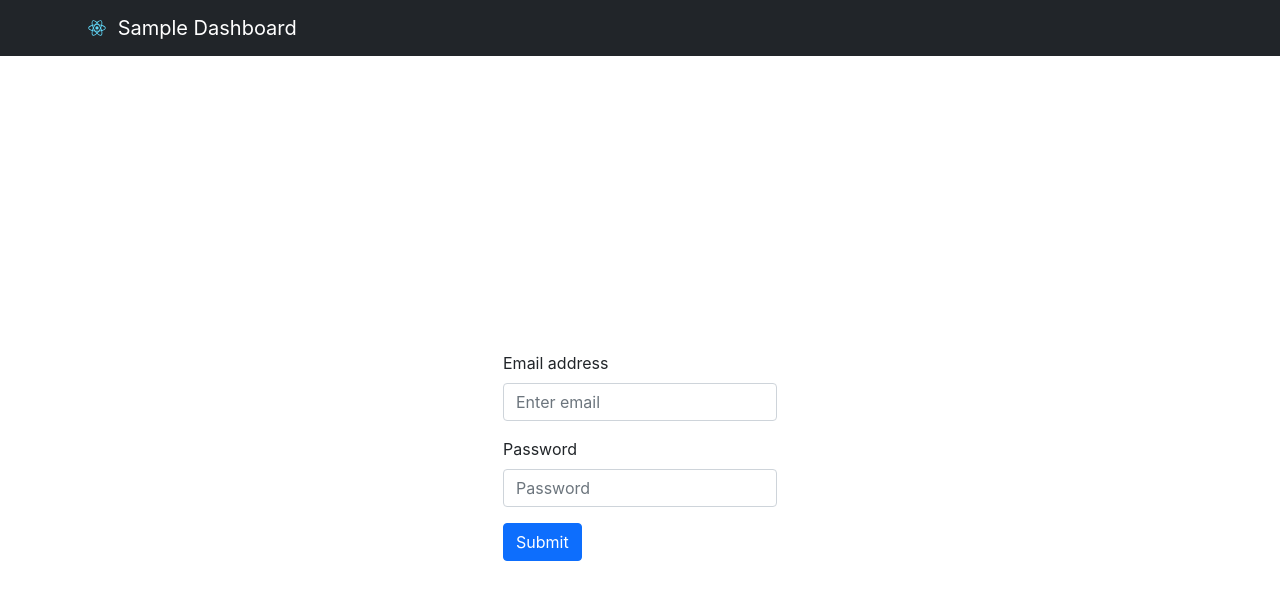
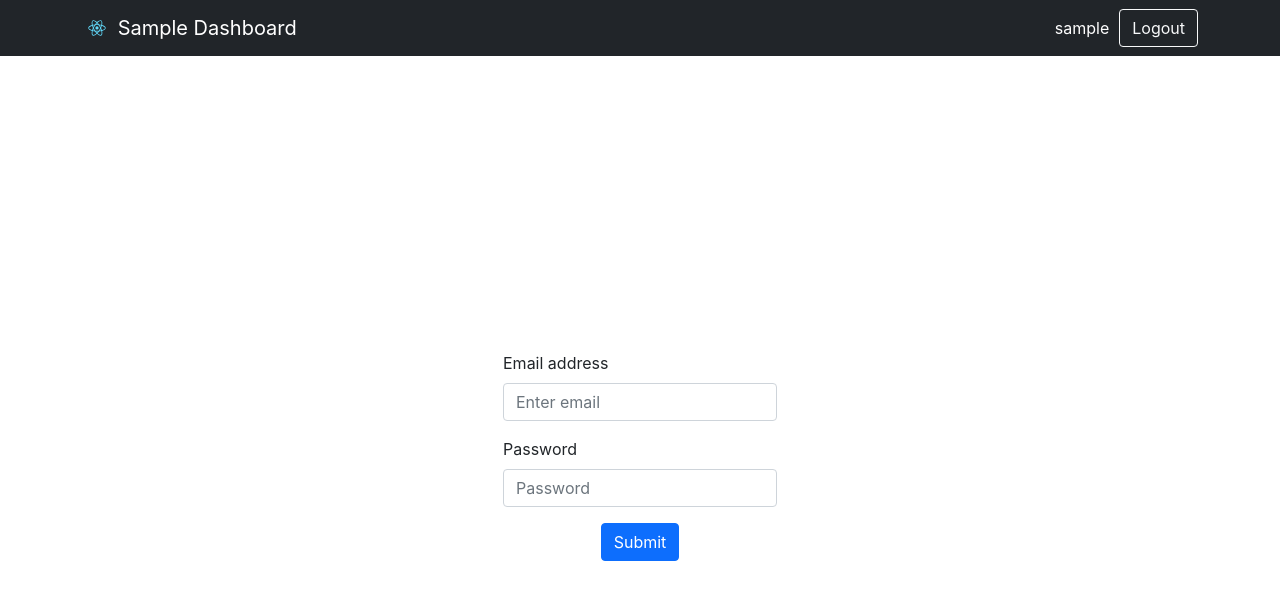
Before and after one commit to RahulParmarRP/react-simple-dashboard, a React (Create React App) app: page / in a window 1280 px wide. Shown: the top 600 px of the page. Built offline with nearby package versions, Linux system fonts and the light colour scheme; sample sign-in values are in the browser's storage.

Commit message:
code format

```diff
--- a/src/App.css
+++ b/src/App.css
@@ -1,5 +1,15 @@
 .login-form-wrapper .row {
   height: 100vh;
+}
+
+.user-info {
+  display: flex;
+  align-items: center;
+}
+
+.loggedin-username {
+  color: #fff;
+  margin-right: 10px;
 }
 
 .login-form-wrapper .col {
@@ -7,3 +17,9 @@
   justify-content: center;
   align-items: center;
 }
+.login-form {
+  display: flex;
+  justify-content: center;
+  align-items: center;
+  flex-direction: column;
+}
--- a/src/App.js
+++ b/src/App.js
@@ -1,6 +1,6 @@
 import "./App.css";
 import Login from "./pages/Login";
-import { Routes, Route, Navigate } from "react-router-dom";
+import { Routes, Route } from "react-router-dom";
 import Dashboard from "./pages/Dashboard";
 import Container from "react-bootstrap/Container";
 import { PrivateRoute } from "./components/PrivateRoute";
--- a/src/components/NavbarHeader/index.jsx
+++ b/src/components/NavbarHeader/index.jsx
@@ -4,7 +4,7 @@ import Container from "react-bootstrap/Container";
 import { useNavigate } from "react-router";
 import { getCurrentUser } from "../../utils";
 export const NavbarHeader = () => {
-  const currentUser = getCurrentUser;
+  const currentUser = getCurrentUser();
   const navigate = useNavigate();
   const handleLogout = () => {
     localStorage.removeItem("user");
@@ -13,7 +13,7 @@ export const NavbarHeader = () => {
   return (
     <Navbar bg="dark" variant="dark">
       <Container>
-        <Navbar.Brand href="#home">
+        <Navbar.Brand href="/">
           <img
             alt=""
             src="/logo.svg"
@@ -23,7 +23,10 @@ export const NavbarHeader = () => {
           />{" "}
           Sample Dashboard
         </Navbar.Brand>
-        {currentUser && <div>Hello {currentUser.username}</div>}
+        <div className="user-info">
+          {currentUser && (
+            <div className="loggedin-username mr-2">{currentUser.username}</div>
+          )}
           {currentUser && (
             <button
               className="btn btn-outline-light"
@@ -32,6 +35,7 @@ export const NavbarHeader = () => {
               Logout
             </button>
           )}
+        </div>
       </Container>
     </Navbar>
   );
--- a/src/components/PrivateRoute/index.jsx
+++ b/src/components/PrivateRoute/index.jsx
@@ -3,14 +3,8 @@ import { Navigate, Outlet } from "react-router-dom";
 import { getCurrentUser } from "../../utils";
 
 export const PrivateRoute = () => {
-  debugger;
-  const isLoggedIn = getCurrentUser(); // determine if authorized, from context or however you're doing it
-  // If authorized, return an outlet that will render child elements
-  // If not, return element that will navigate to login page
+  const isLoggedIn = getCurrentUser();
   return isLoggedIn ? <Outlet /> : <Navigate to="/" />;
 };
-// export const TestPrivateRoute = (props) => {
-//     return <Routes {...props}></Routes>
-// }
 
 export default PrivateRoute;
--- a/src/pages/Dashboard/index.jsx
+++ b/src/pages/Dashboard/index.jsx
@@ -1,7 +1,7 @@
 import React, { useEffect } from "react";
-import NavbarHeader from "../../components/NavbarHeader";
 import DataTable from "../../components/DataTable";
 import { getUsers } from "../../services/users-services";
+import { Col, Row, Container } from "react-bootstrap";
 const Dashboard = () => {
   const [users, setUsers] = React.useState([]);
   useEffect(() => {
@@ -12,10 +12,13 @@ const Dashboard = () => {
       .catch((err) => console.log(err));
   }, []);
   return (
-    <div>
-      <NavbarHeader />
-      <DataTable data={users} />
-    </div>
+    <Container>
+      <Row className="mt-5">
+        <Col>
+          <DataTable data={users} />
+        </Col>
+      </Row>
+    </Container>
   );
 };
 
--- a/src/pages/Login/index.jsx
+++ b/src/pages/Login/index.jsx
@@ -13,13 +13,15 @@ const Login = () => {
 
   const handleSubmit = () => {
     const user = { email, password };
-    checkLoggedInUser(user).then((loggedInUser) => {
-      if (loggedInUser) {
-        navigate("/dashboard");
-      } else {
-        alert("Invalid email or password");
-      }
-    });
+    checkLoggedInUser(user)
+      .then((loggedInUser) => {
+        if (loggedInUser) {
+          navigate("/dashboard");
+        } else {
+          alert("Invalid email or password");
+        }
+      })
+      .catch((error) => console.log(error));
   };
   return (
     <div className="login-form-wrapper">
--- a/src/services/users-services.js
+++ b/src/services/users-services.js
@@ -7,7 +7,7 @@ export const checkLoggedInUser = async (loggedInUser) => {
   let user = null;
   await getUsers()
     .then((res) => {
-      const users = res.data.map((user) => (user.password = "test1234"));
+      const users = res.data.map((user) => ({ ...user, password: "test1234" }));
       const userFound = users.find(
         (user) =>
           user.email === loggedInUser.email &&
--- a/src/utils/index.js
+++ b/src/utils/index.js
@@ -1 +1 @@
-const getCurrentUser = () => JSON.parse(localStorage.getItem("user"));
+export const getCurrentUser = () => JSON.parse(localStorage.getItem("user"));
```
Also changed, not shown: 1 other file (tests, documents, lock files or other folders). Lines whose indentation alone changed are shown as unchanged.
